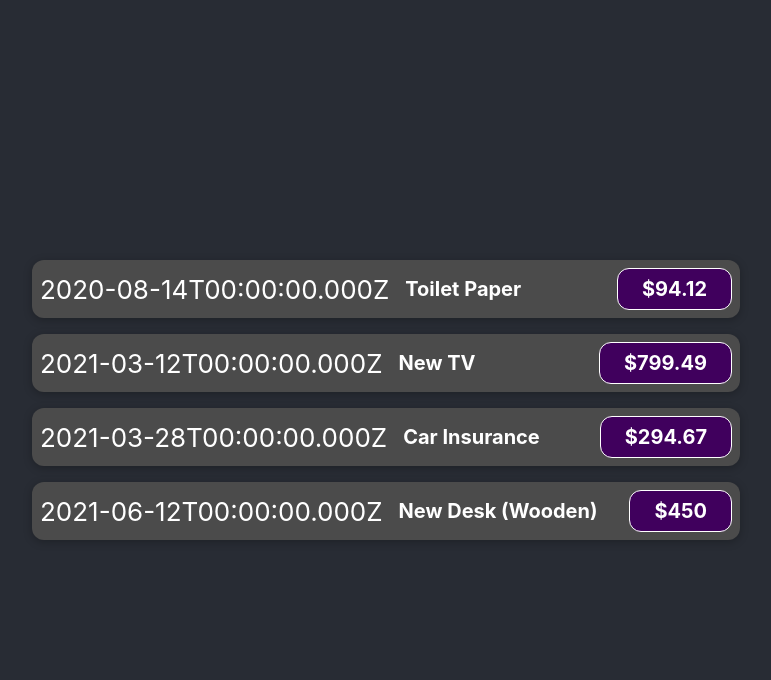
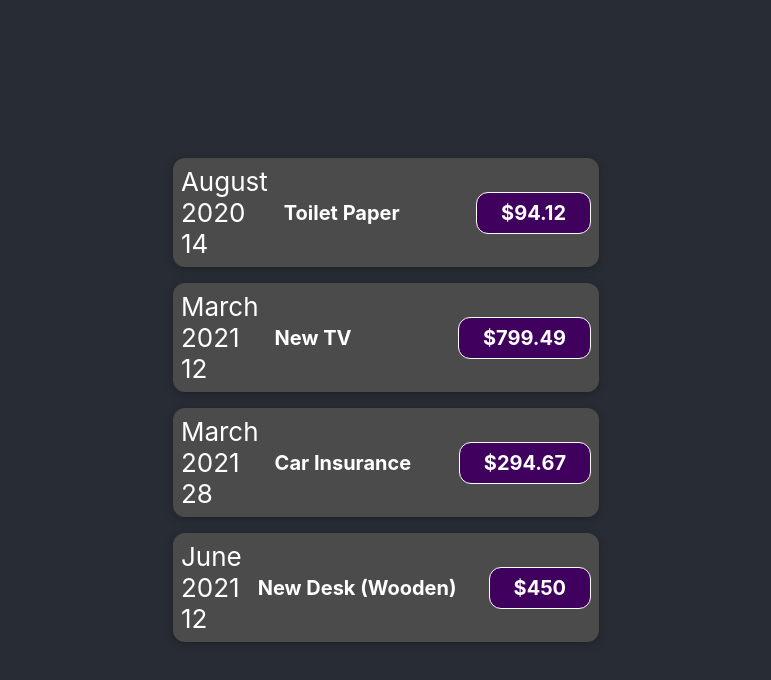
Before and after one commit to CodeNameNinja/React-Expanse-Tracker, a React (Create React App) app: page / in a window 1280 px wide. Shown: the top 680 px of the page, without its empty margins (274-1045 px from the left). Built offline with nearby package versions, Linux system fonts and the light colour scheme.

Commit message:
split date on Expense Item
The date is split into day, month, year. Needs styling

```diff
--- a/src/components/ExpenseItem.js
+++ b/src/components/ExpenseItem.js
@@ -2,12 +2,21 @@
 
 function ExpenseItem(props) {
   const expenseDate = props.date;
+
+  const month = expenseDate.toLocaleString("en-US", { month: "long" });
+  const year = expenseDate.toLocaleString("en-US", { year: "numeric" });
+  const day = expenseDate.toLocaleString("en-US", { day: "2-digit" });
+
   const expenseTitle = props.title;
   const expenseAmount = props.amount;
 
   return (
     <div className="expense-item">
-      <div>{expenseDate.toISOString()}</div>
+      <div>
+        <div>{month}</div>
+        <div>{year}</div>
+        <div>{day}</div>
+      </div>
       <div className="expense-item__description">
         <h2>{expenseTitle}</h2>
         <div className="expense-item__price">${expenseAmount}</div>
```
